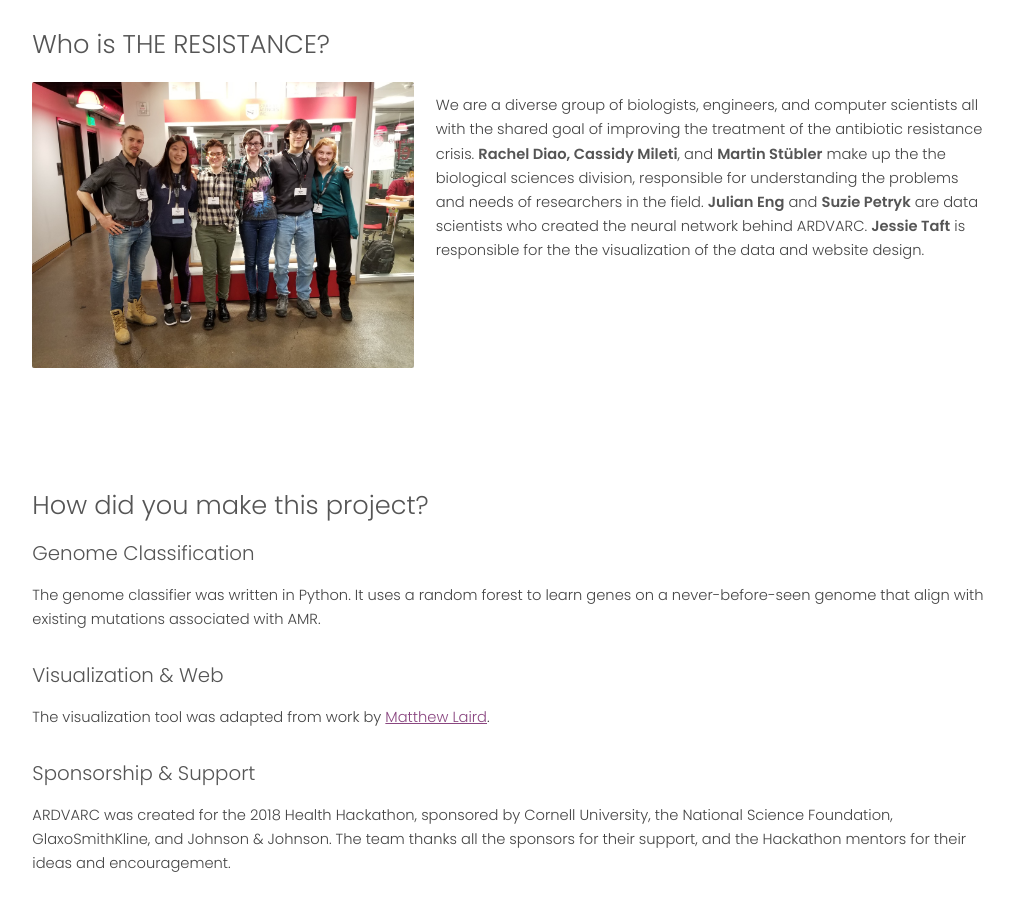
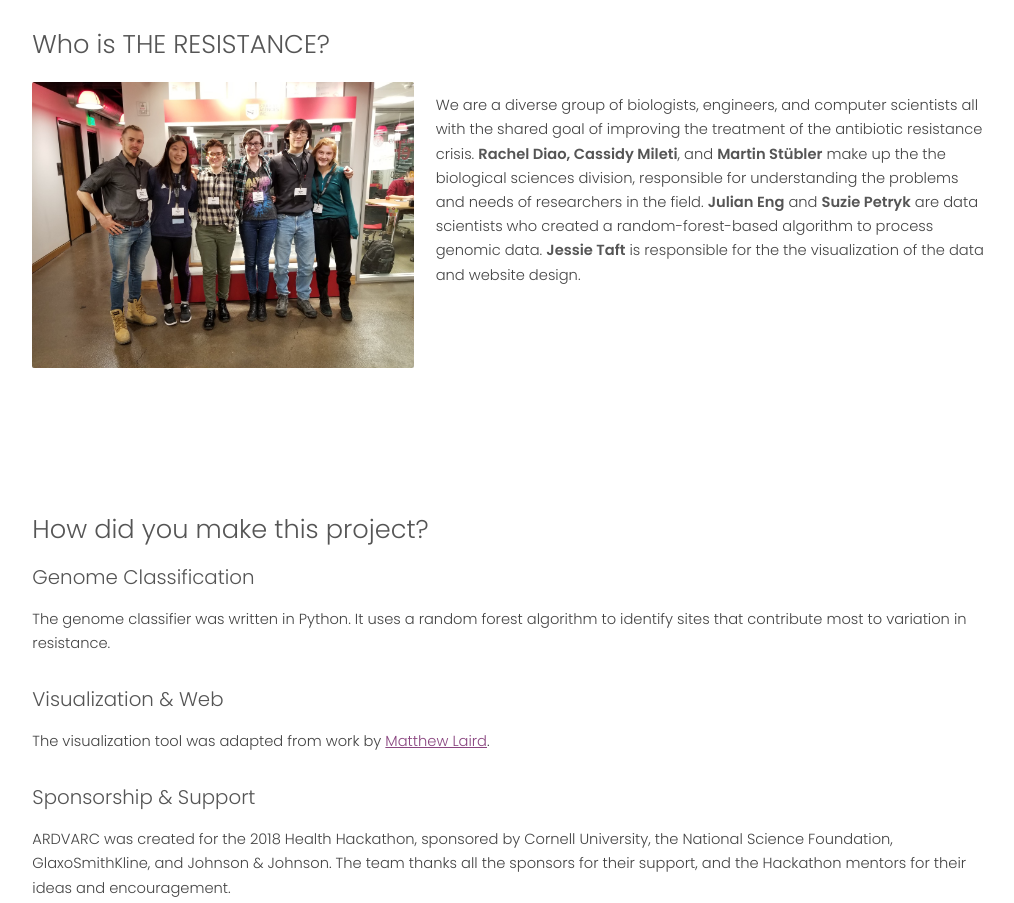
Before and after one commit to jgtaft/amr-vision, a plain HTML site: page viz/examples/about.html in a window 1280 px wide. Shown: the part 1334-2237 px from the top of the page, without its empty margins (131-1145 px from the left). Drawn offline with Linux system fonts and the light colour scheme.

Commit message:
alg clarified

```diff
--- a/viz/examples/about.html
+++ b/viz/examples/about.html
@@ -63,7 +63,7 @@
 							</ul>
 
 							<h2>Who is THE RESISTANCE?</h2>
-							<p><span class="image left"><img src="images/team.jpg" alt></span><p>We are a diverse group of biologists, engineers, and computer scientists all with the shared goal of improving the treatment of the antibiotic resistance crisis. <strong>Rachel Diao, Cassidy Mileti</strong>, and <strong>Martin Stübler</strong> make up the the biological sciences division, responsible for understanding the problems and needs of researchers in the field. <strong>Julian Eng</strong> and <strong>Suzie Petryk</strong> are data scientists who created the neural network behind ARDVARC. <strong>Jessie Taft</strong> is responsible for the the visualization of the data and website design. </p>
+							<p><span class="image left"><img src="images/team.jpg" alt></span><p>We are a diverse group of biologists, engineers, and computer scientists all with the shared goal of improving the treatment of the antibiotic resistance crisis. <strong>Rachel Diao, Cassidy Mileti</strong>, and <strong>Martin Stübler</strong> make up the the biological sciences division, responsible for understanding the problems and needs of researchers in the field. <strong>Julian Eng</strong> and <strong>Suzie Petryk</strong> are data scientists who created a random-forest-based algorithm to process genomic data. <strong>Jessie Taft</strong> is responsible for the the visualization of the data and website design. </p>
 <br/>
 <br/>
 <br/>
@@ -74,7 +74,7 @@
 <br/>
 							<h2>How did you make this project?</h2>
 							<h3>Genome Classification</h3>
-							<p>The genome classifier was written in Python. It uses a random forest to learn genes on a never-before-seen genome that align with existing mutations associated with AMR.</p>
+							<p>The genome classifier was written in Python. It uses a random forest algorithm to identify sites that contribute most to variation in resistance.</p>
 							<h3>Visualization & Web</h3>
 							<p>The visualization tool was adapted from work by <a href="https://github.com/lairdm/islandplot">Matthew Laird</a>.</p>
 							<h3>Sponsorship & Support</h3>
```
